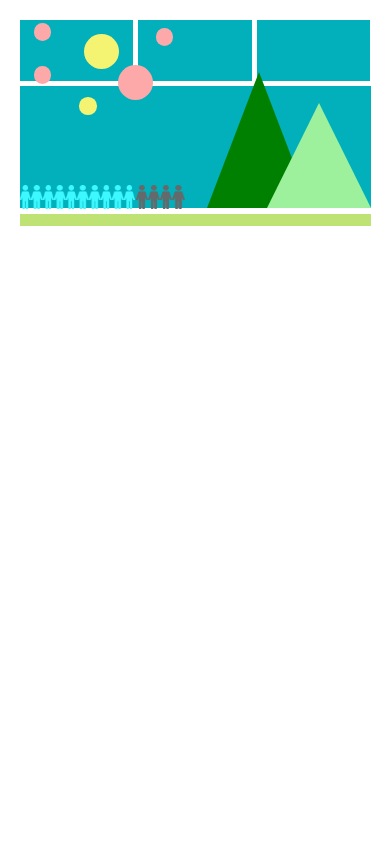
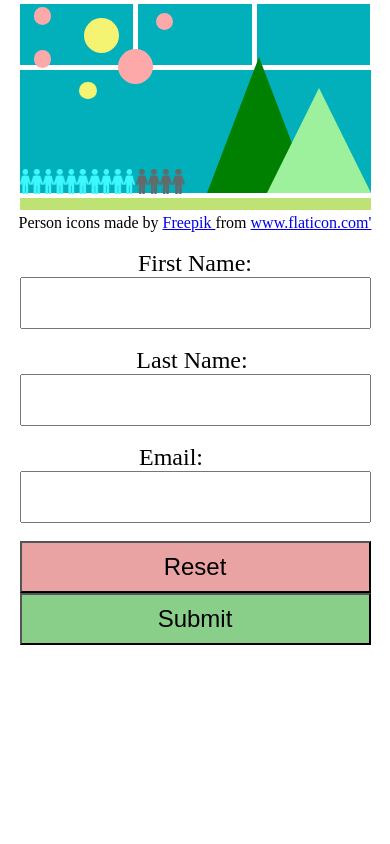
Before and after one commit to sramal/Picasso-painting, a plain HTML site: page index.html in a window 390 px wide. Shown: the top 844 px of the page. Drawn offline with Linux system fonts and the light colour scheme.

Commit message:
Added media queries

```diff
--- a/external.css
+++ b/external.css
@@ -5,18 +5,22 @@
 }
 
 body {
-    width: 100vw;
-    max-height: 200vh;
+    width: 100%;
+    height: 100%;
     display: flex;
-    flex-direction: column;
+    flex-direction: row;
     justify-content: center;
     align-items: center;
 }
 
 #canvas {
-    min-height: 100vh;
+    width: 75%;
     position: relative;
     display: grid;
+}
+
+#vistor-form {
+    width: 25%;
 }
 
 #top {
@@ -92,10 +96,6 @@ body {
     z-index: 2;
 }
 
-#vistor-form {
-    width: 100%;
-}
-
 label {
     font-size: 1.5em;
     font-style: bold;
@@ -115,3 +115,18 @@ input {
 #submit {
     background-color: rgb(137, 207, 137);
 }
+
+@media screen and (max-width: 1200px) {
+    body {
+        flex-direction: column;
+    }
+
+    #canvas {
+        width: 100%;
+    }
+
+    #vistor-form {
+        width: 100%;
+        text-align: center;
+    }
+}
--- a/script.js
+++ b/script.js
@@ -2,24 +2,29 @@ function paintPicasso() {
     // Get window width and height.
     let canvasWidth;
     let canvasHeight;
-    if (window.innerWidth > window.innerHeight) {
+    let reduce = 0.75;
+    if (window.innerWidth < 1100) {
+        reduce = 1;
+    }
+
+    if (window.innerWidth * reduce > window.innerHeight) {
         canvasWidth = window.innerHeight * 1.7 * 0.9;
-        if (canvasWidth > window.innerWidth) {
-            canvasWidth = window.innerWidth * 0.9;
-            canvasHeight = (window.innerWidth * 0.9) / 1.7;
+        if (canvasWidth > window.innerWidth * reduce) {
+            canvasWidth = window.innerWidth * reduce * 0.9;
+            canvasHeight = (window.innerWidth * reduce * 0.9) / 1.7;
         } else {
             canvasHeight = window.innerHeight * 0.9;
         }
     } else {
-        canvasWidth = window.innerWidth * 0.9;
-        canvasHeight = (window.innerWidth * 0.9) / 1.7;
+        canvasWidth = window.innerWidth * reduce * 0.9;
+        canvasHeight = (window.innerWidth * reduce * 0.9) / 1.7;
     }
 
     // calculate the canvas size based on window width and height.
     const canvas = document.getElementById("canvas");
     canvas.style.width = canvasWidth + "px";
     canvas.style.height = canvasHeight + "px";
-    canvas.style.margin = "5%";
+    canvas.style.margin = "1%";
 
     // divide canvas into 3 row with gap between
     let gap = canvasWidth * 0.015;
```
